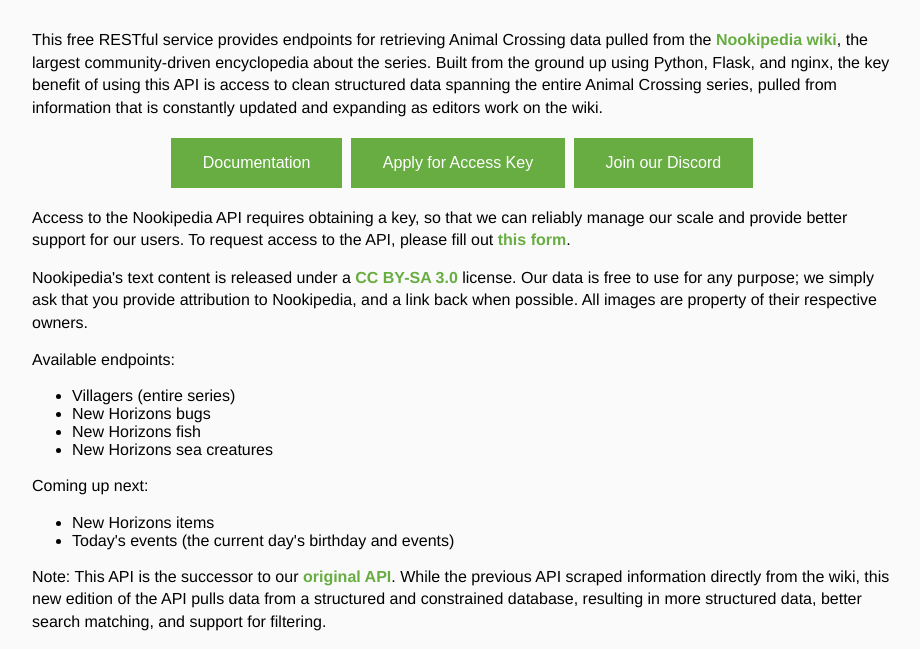
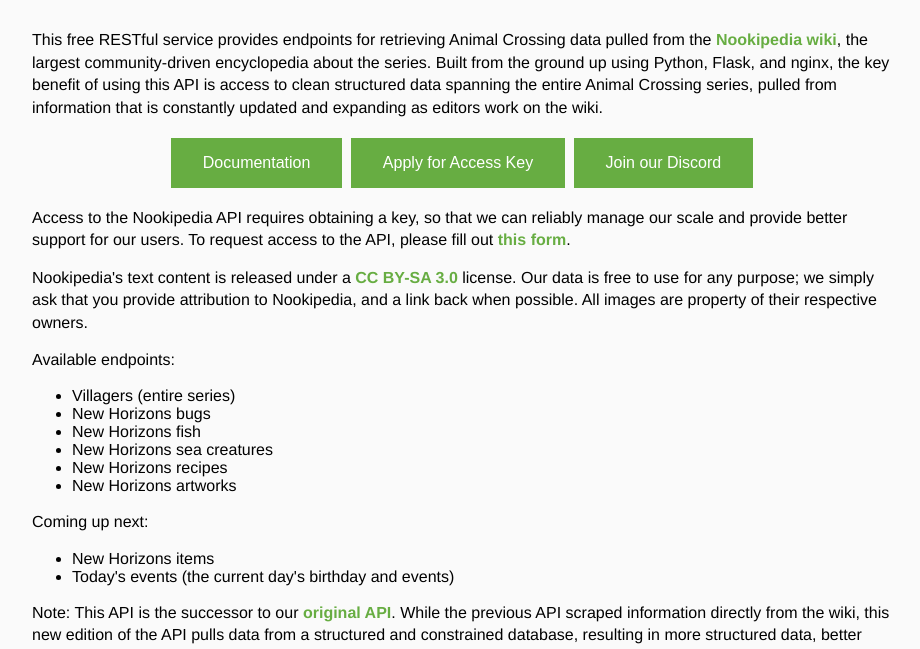
Before and after one commit to Nookipedia/nookipedia-api, a plain HTML site: page static/index.html in a window 1280 px wide. Shown: the part 150-799 px from the top of the page, without its empty margins (178-1098 px from the left). Drawn offline with Linux system fonts and the light colour scheme; files that its build step writes are made by us from their sources; files whose address does not match are found by name.

Commit message:
Updating index w/ recipes + artworks

```diff
--- a/static/index.html
+++ b/static/index.html
@@ -53,6 +53,8 @@
           <li>New Horizons bugs</li>
           <li>New Horizons fish</li>
           <li>New Horizons sea creatures</li>
+          <li>New Horizons recipes</li>
+          <li>New Horizons artworks</li>
       </ul>
     </p>
     <p>
```
